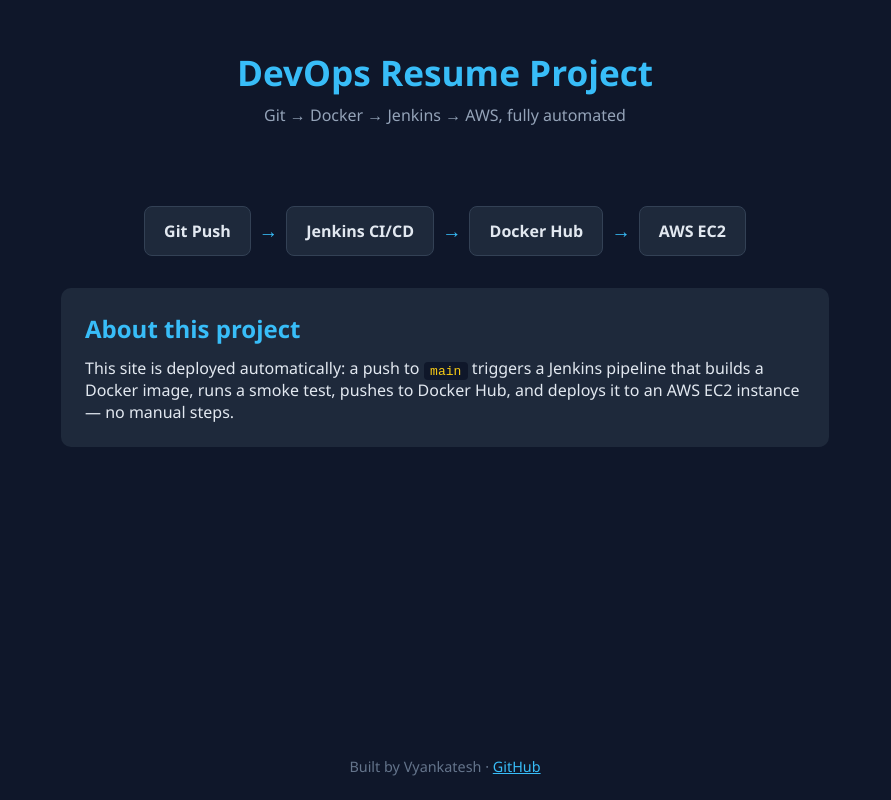
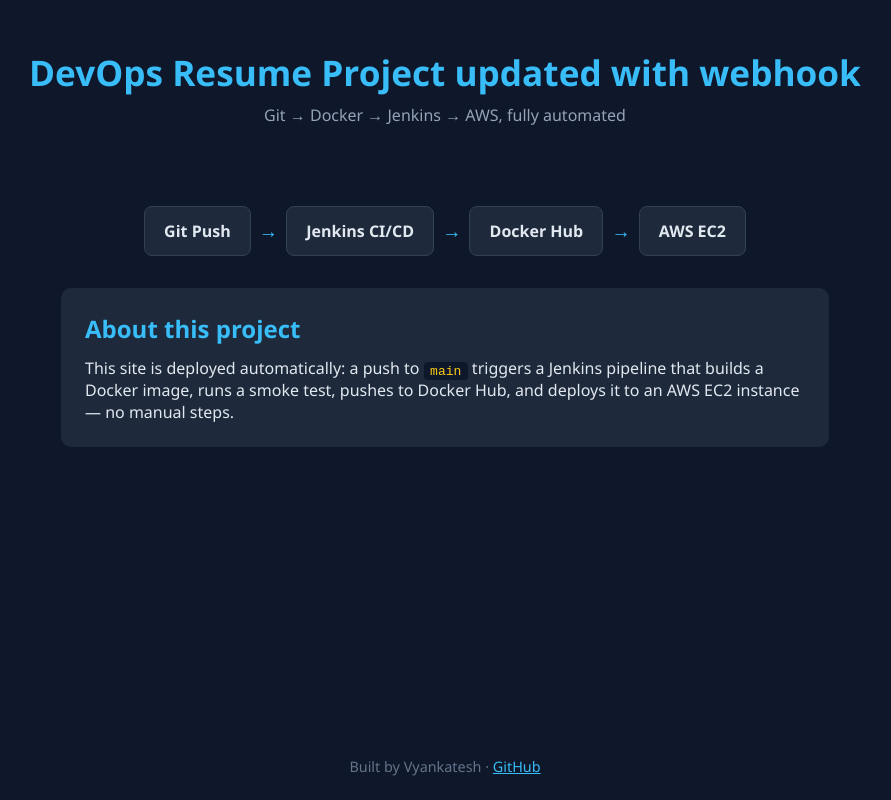
Before and after one commit to vyankatesh-23/devops-resume-project, a plain HTML site: page index.html in a window 1280 px wide. Shown: the whole page, without its empty margins (195-1086 px from the left). Drawn offline with Linux system fonts and the light colour scheme.

```diff
--- a/index.html
+++ b/index.html
@@ -8,7 +8,7 @@
 </head>
 <body>
   <header>
-    <h1>DevOps Resume Project</h1>
+    <h1>DevOps Resume Project updated with webhook</h1>
     <p class="subtitle">Git &rarr; Docker &rarr; Jenkins &rarr; AWS, fully automated</p>
   </header>
 
```
